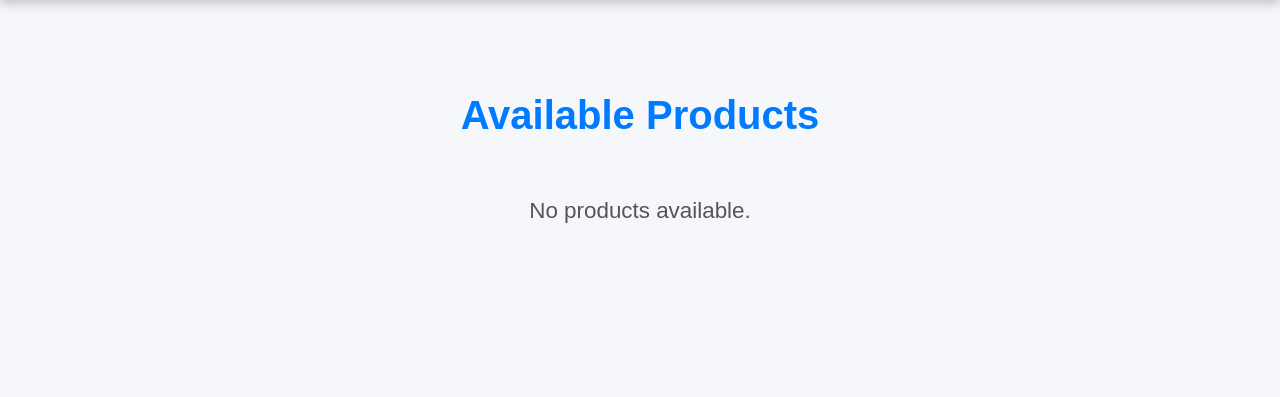
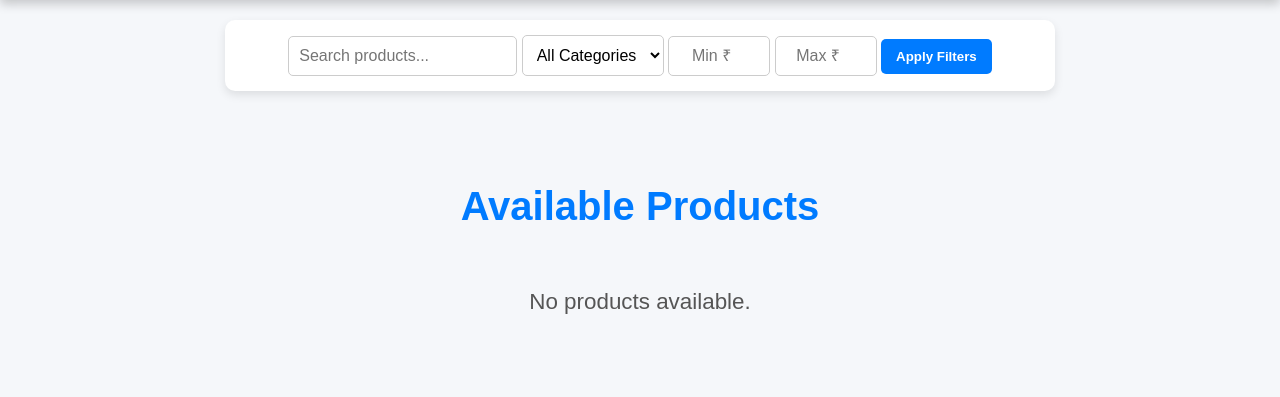
Before and after one commit to Tusharjungli/auto_store, a Django app: page /products/ in a window 1280 px wide. Shown: the part 72-469 px from the top of the page. Run offline with Django 4.2, Linux system fonts and the light colour scheme; data that the repository does not hold is empty.

Commit message:
did some changes in javascript to make less error when site goes down. second add search and filter system

```diff
--- a/products/templates/products/product_list.html
+++ b/products/templates/products/product_list.html
@@ -15,6 +15,29 @@
         <a href="{% url 'product_list' %}" class="active">Shop</a>
         <a href="{% url 'cart_view' %}">Cart</a>
     </nav>
+
+    <!-- ✅ Search & Filter Form -->
+    <div class="filter-container">
+        <form method="GET" action="{% url 'product_list' %}">
+            <!-- ✅ Search by Name -->
+            <input type="text" name="q" placeholder="Search products..." value="{{ search_query }}">
+
+            <!-- ✅ Filter by Category -->
+            <select name="category">
+                <option value="">All Categories</option>
+                <option value="electronics" {% if category_filter == "electronics" %}selected{% endif %}>Electronics</option>
+                <option value="clothing" {% if category_filter == "clothing" %}selected{% endif %}>Clothing</option>
+                <option value="accessories" {% if category_filter == "accessories" %}selected{% endif %}>Accessories</option>
+            </select>
+
+            <!-- ✅ Filter by Price -->
+            <input type="number" name="min_price" placeholder="Min ₹" value="{{ min_price }}">
+            <input type="number" name="max_price" placeholder="Max ₹" value="{{ max_price }}">
+
+            <!-- ✅ Submit Button -->
+            <button type="submit">Apply Filters</button>
+        </form>
+    </div>
 
     <!-- ✅ Product List Section -->
     <div class="container">
--- a/products/views.py
+++ b/products/views.py
@@ -2,9 +2,35 @@ from django.shortcuts import render, get_object_or_404
 from .models import Product
 
 def product_list(request):
-    """ ✅ Displays a list of all available products """
+    """ ✅ Displays a list of all available products with search & filter options """
     products = Product.objects.all()
-    return render(request, "products/product_list.html", {"products": products})
+
+    # ✅ Get search query
+    search_query = request.GET.get("q", "").strip()
+    if search_query:
+        products = products.filter(name__icontains=search_query)
+
+    # ✅ Get category filter
+    category_filter = request.GET.get("category", "")
+    if category_filter:
+        products = products.filter(category__iexact=category_filter)
+
+    # ✅ Get price range filter
+    min_price = request.GET.get("min_price", "")
+    max_price = request.GET.get("max_price", "")
+
+    if min_price.isdigit():
+        products = products.filter(price__gte=int(min_price))
+    if max_price.isdigit():
+        products = products.filter(price__lte=int(max_price))
+
+    return render(request, "products/product_list.html", {
+        "products": products,
+        "search_query": search_query,
+        "category_filter": category_filter,
+        "min_price": min_price,
+        "max_price": max_price,
+    })
 
 def product_detail(request, product_id):
     """ ✅ Displays details of a single product """
--- a/static/css/product.css
+++ b/static/css/product.css
@@ -37,10 +37,70 @@ body {
     transform: scale(1.1);
 }
 
+/* ✅ Search & Filter Section */
+.filter-container {
+    background: white;
+    padding: 15px;
+    display: flex;
+    justify-content: center;
+    align-items: center;
+    gap: 15px;
+    border-radius: 10px;
+    box-shadow: 0px 4px 10px rgba(0, 0, 0, 0.1);
+    margin: 20px auto;
+    width: 90%;
+    max-width: 800px;
+}
+
+/* ✅ Filter Inputs */
+.filter-container input,
+.filter-container select {
+    padding: 10px;
+    font-size: 1em;
+    border: 1px solid #ccc;
+    border-radius: 5px;
+    outline: none;
+}
+
+/* ✅ Search Bar */
+.filter-container input[type="text"] {
+    flex: 1;
+    min-width: 200px;
+}
+
+/* ✅ Category Dropdown */
+.filter-container select {
+    background: white;
+    cursor: pointer;
+}
+
+/* ✅ Price Inputs */
+.filter-container input[type="number"] {
+    width: 80px;
+    text-align: center;
+}
+
+/* ✅ Submit Button */
+.filter-container button {
+    background: #007bff;
+    color: white;
+    padding: 10px 15px;
+    border: none;
+    border-radius: 5px;
+    font-weight: bold;
+    cursor: pointer;
+    transition: 0.3s;
+}
+
+.filter-container button:hover {
+    background: #0056b3;
+    transform: scale(1.05);
+}
+
 /* ✅ Product List Section */
 .container {
     text-align: center;
-    padding: 60px 5%;
+    padding: 40px 5%;
 }
 
 .section-title {
```
Also changed, not shown: static/css/js/cart.js (+42 -43 lines), static/css/js/script.js (+11 -6 lines).
